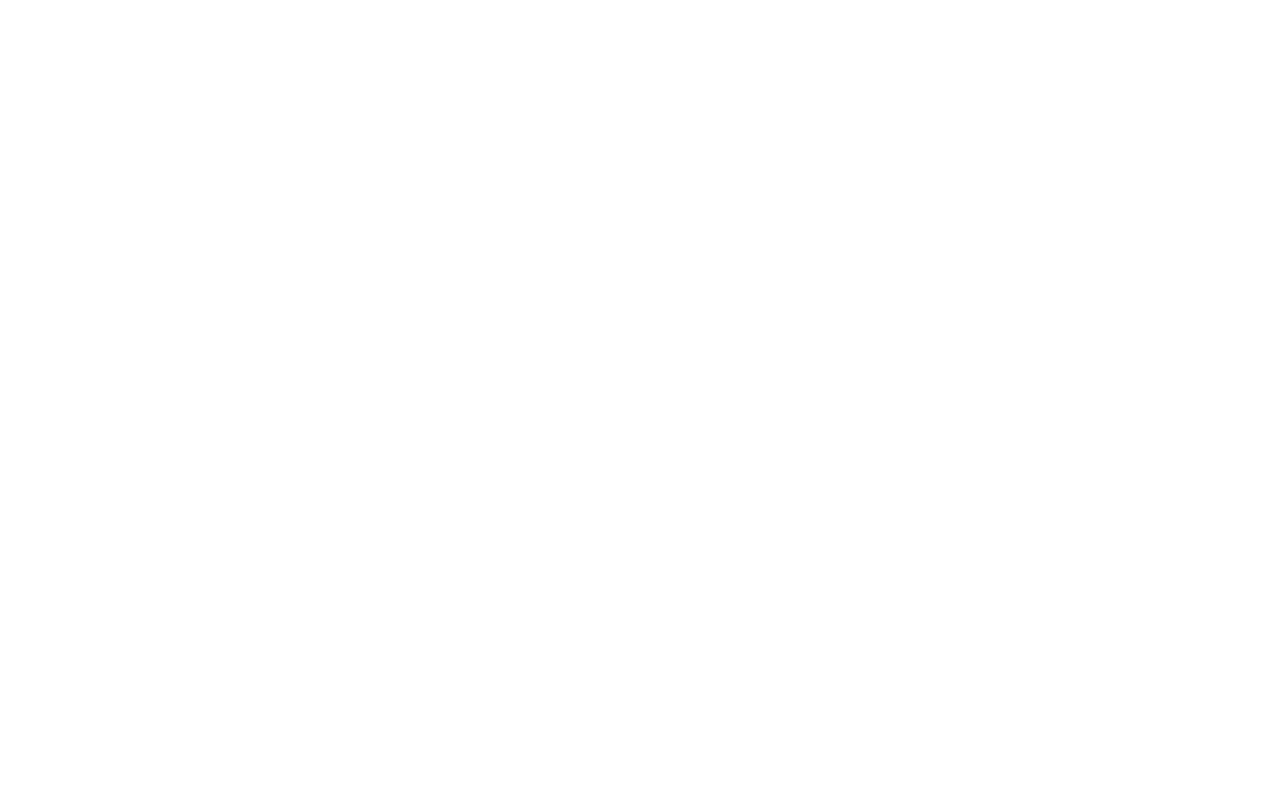
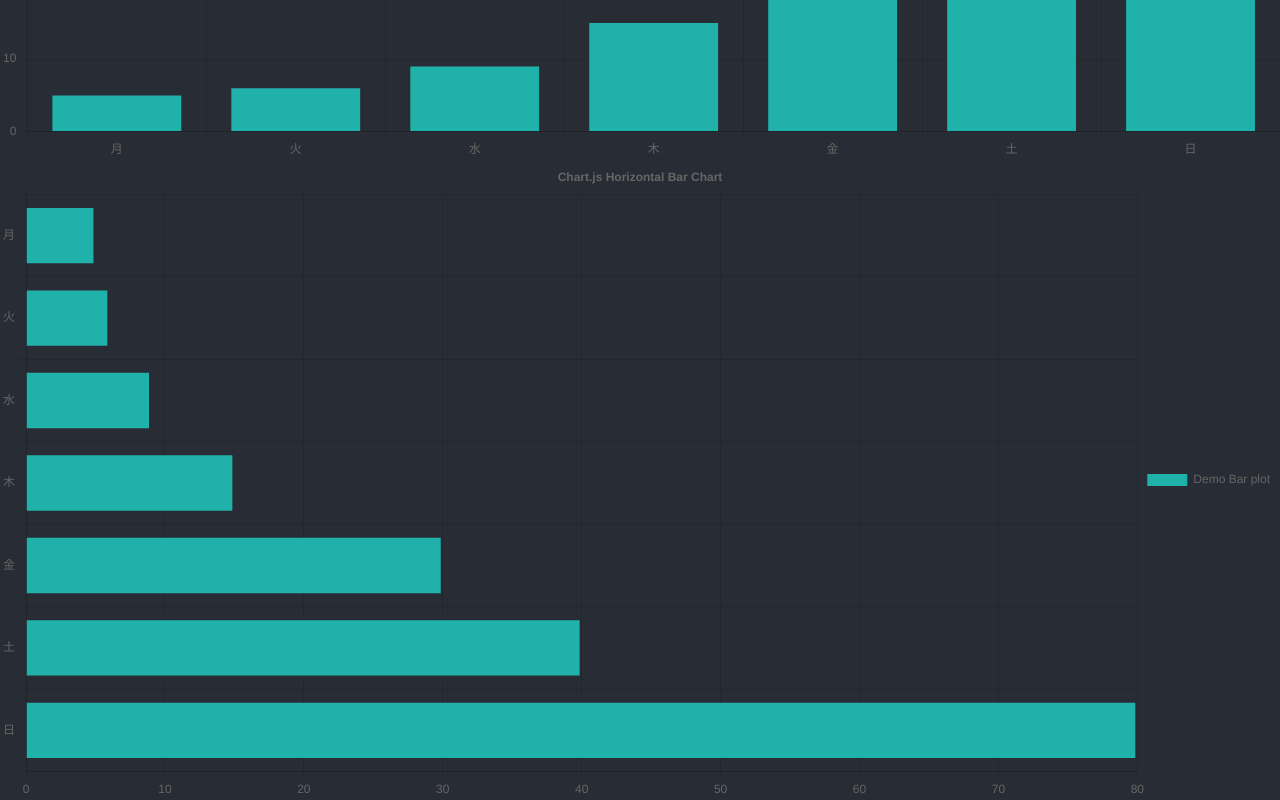
Before and after one commit to h-yabi/Learning-React-Redux-TypeScript, a React (Create React App) app in the folder chart_lesson/: page / in a window 1280 px wide. Shown: the part 3680-4480 px from the top of the page. Before the commit the page ends 3200 px from the top, so only its background shows below. Built offline with nearby package versions, Linux system fonts and the light colour scheme.

Commit message:
棒グラフを表示 - Bar ※横表示は options 使用

```diff
--- a/chart_lesson/src/App.tsx
+++ b/chart_lesson/src/App.tsx
@@ -1,5 +1,6 @@
 import React from 'react';
 import './App.css';
+import BarPlot from './components/BarPlot';
 import LinePlot from './components/LinePlot';
 import PiePlot from './components/PiePlot';
 
@@ -8,6 +9,7 @@
     <div className="App">
       <LinePlot />
       <PiePlot />
+      <BarPlot />
     </div>
   );
 }
--- /dev/null
+++ b/chart_lesson/src/components/BarPlot.tsx
@@ -0,0 +1,49 @@
+import React from 'react';
+import { Chart, registerables } from 'chart.js';
+import { Bar } from 'react-chartjs-2';
+
+Chart.register(...registerables);
+
+const data = {
+  labels: ['月', '火', '水', '木', '金', '土', '日'],
+  datasets: [
+    {
+      label: 'Demo Bar plot',
+      fill: true,
+      backgroundColor: '#20b2aa',
+      borderColor: 'transparent',
+      hoverBackgroundColor: '#5f9ea0',
+      data: [5, 6, 9, 15, 30, 40, 80],
+    },
+  ],
+};
+
+const options = {
+  indexAxis: 'y' as const,
+  elements: {
+    bar: {
+      borderWidth: 2,
+    },
+  },
+  responsive: true,
+  plugins: {
+    legend: {
+      position: 'right' as const,
+    },
+    title: {
+      display: true,
+      text: 'Chart.js Horizontal Bar Chart',
+    },
+  },
+};
+
+const BarPlot: React.FC = () => {
+  return (
+    <div>
+      <Bar data={data} />
+      <Bar options={options} data={data} />
+    </div>
+  );
+};
+
+export default BarPlot;
```
